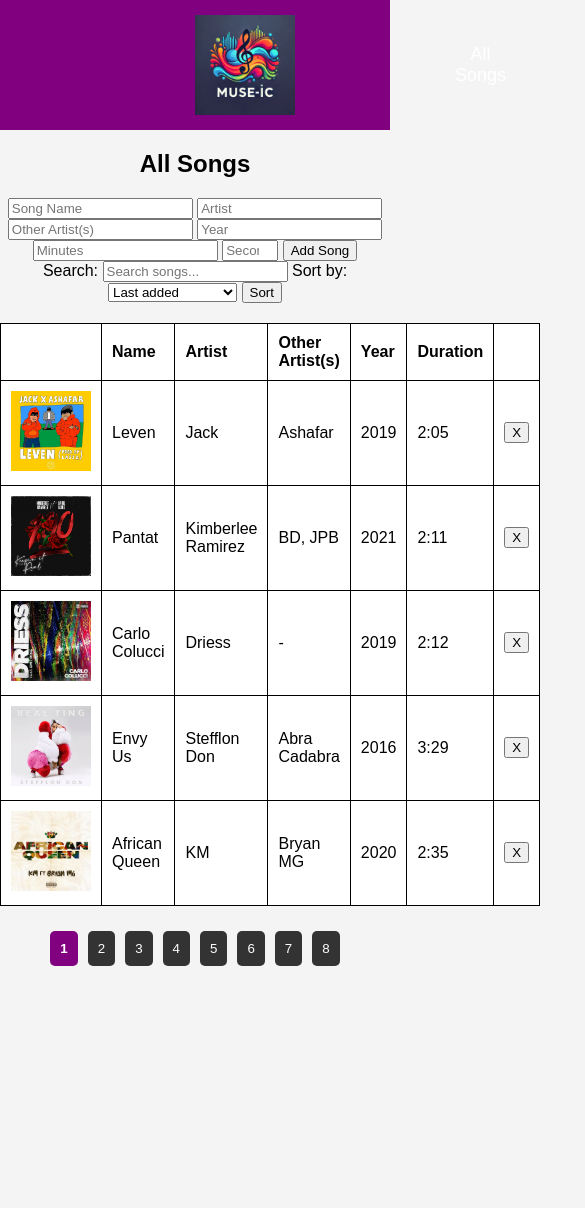
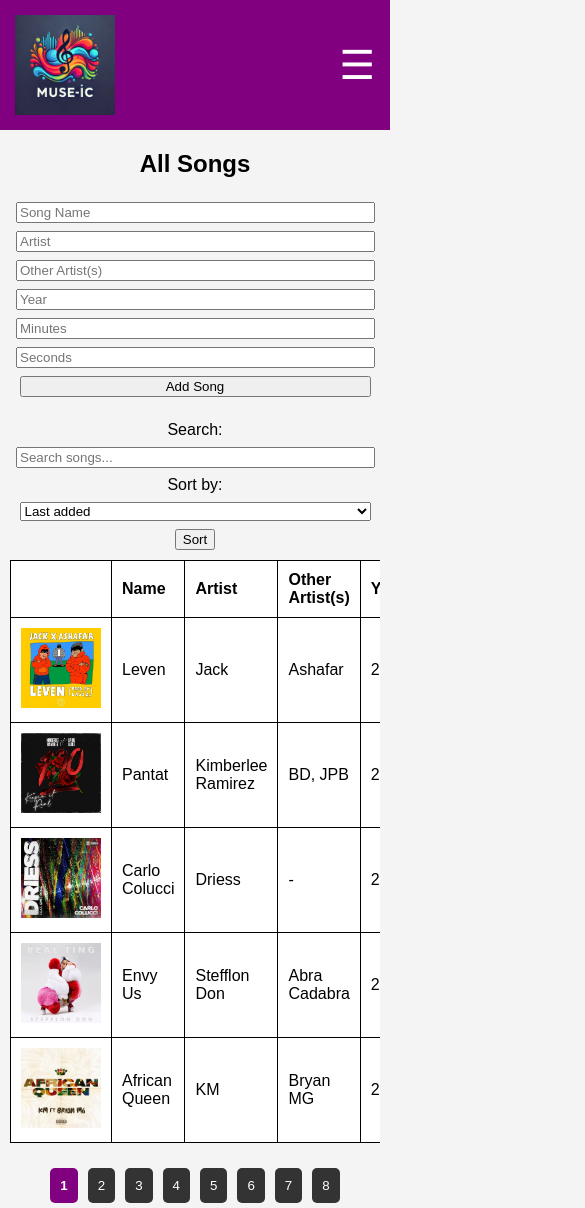
Before and after one commit to ChislaineH/WA-2025-individual, a plain HTML site: page index.html in a window 390 px wide. Shown: the top 1208 px of the page, 585 px wide, since content can reach past the window. Before the commit the page ends 971 px from the top, so only its background shows below. Drawn offline with Linux system fonts and the light colour scheme.

Commit message:
implementation resposiveness

```diff
--- a/index.html
+++ b/index.html
@@ -16,6 +16,7 @@
         <li><a href="playlists.html">Playlists</a></li>
       </ul>
     </nav>
+    <div id="hamburger" class="hamburger" onclick="toggleMenu()">&#9776;</div>
   </header>
 
   <main id="content">
@@ -55,6 +56,7 @@
       <button onclick="sortItems()">Sort</button>
 
       <!-- Table with all songs -->
+      <div id="table">
         <table>
           <thead>
             <tr>
@@ -68,6 +70,7 @@
           </thead>
           <tbody id="songs-list"></tbody>
         </table>
+      </div>
 
       <!-- Pagination -->
       <div id="pagination"></div>
--- a/script.js
+++ b/script.js
@@ -230,5 +230,14 @@ document.addEventListener("DOMContentLoaded", () => {
     });
   }
 
+  // Hamburger menu
+  function toggleMenu() {
+    const navList = document.querySelector("nav ul");
+    navList.classList.toggle("show");
+  }
+
+  // Hamburger event listener
+  document.getElementById("hamburger").addEventListener("click", toggleMenu);
+
   loadSongs();
 });
--- a/style.css
+++ b/style.css
@@ -13,13 +13,14 @@ header {
   color: white;
   padding: 15px;
   display: flex;
+  justify-content: start;
   align-items: center;
 }
 
 #logo {
   width: 100px;
   height: 100px;
-  margin: 0 160px 0 180px;
+  margin-right: 80px;
 }
 
 nav ul {
@@ -27,7 +28,8 @@ nav ul {
   padding: 0;
   margin: 0;
   display: flex;
-  gap: 160px;
+  justify-content: start;
+  gap: 80px;
 }
 
 nav ul li {
@@ -40,9 +42,20 @@ nav ul li a {
   font-size: 18px;
 }
 
+#hamburger {
+  display: none;
+  font-size: 40px;
+  cursor: pointer;
+}
+
+#table {
+  overflow-x: auto;
+  margin: 0 auto;
+}
+
 table {
   width: 80%;
-  margin: 20px auto;
+  margin: 0 auto;
   border-collapse: collapse;
   background: white;
 }
@@ -54,6 +67,10 @@ table, th, td {
 th, td {
   padding: 10px;
   text-align: left;
+}
+
+#search, #sort {
+  margin: 16px;
 }
 
 /* artists / playlists */
@@ -100,3 +117,74 @@ th, td {
   background-color: purple;
   font-weight: bold;
 }
+
+/* MEDIA QUERIES */
+@media (max-width: 768px) {
+  header {
+    justify-content: space-between;
+  }
+
+  #hamburger {
+    display: block;
+  }
+
+  #logo {
+    margin: 0;
+  }
+
+  nav ul {
+    display: none;
+    flex-direction: column;
+    width: 100%;
+    position: absolute;
+    top: 0;
+    left: 0;
+    background-color: purple;
+    padding: 10px;
+    text-align: center;
+  }
+
+  nav ul.show {
+    display: flex;
+  }
+
+  #song-form input,
+  #song-form button,
+  #playlist-form input,
+  #playlist-form button,
+  #add-song-container input,
+  #add-song-container select,
+  #add-song-container button {
+    width: 90%;
+    margin: 4px 16px;
+  }
+
+  #song-form button, #playlist-form button {
+    margin-bottom: 24px;
+  }
+
+  #search, #sort {
+    width: 90%;
+    margin: 8px 16px;
+  }
+
+  #table {
+    margin: 10px;
+  }
+
+  .cards-container {
+    grid-template-columns: repeat(2, 1fr);
+    margin: 20px;
+  }
+
+  #artist-img, #playlist-img {
+    width: 150px;
+    height: 150px;
+  }
+}
+
+@media (max-width: 500px) {
+  .cards-container {
+    grid-template-columns: 1fr;
+  }
+}
```
Also changed, not shown: artist-songs.html (+4 -1 lines), artist-songs.js (+9 -0 lines), artists.html (+1 -0 lines), artists.js (+9 -0 lines), playlist-songs.html (+6 -1 lines), playlist-songs.js (+9 -0 lines), playlists.html (+1 -0 lines), playlists.js (+8 -0 lines). Lines whose indentation alone changed are shown as unchanged.
